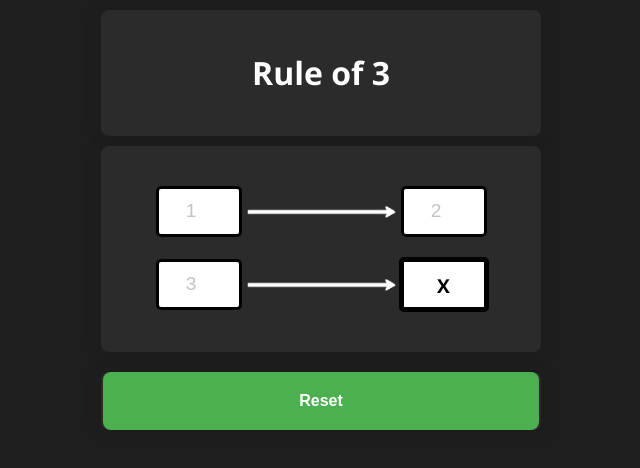
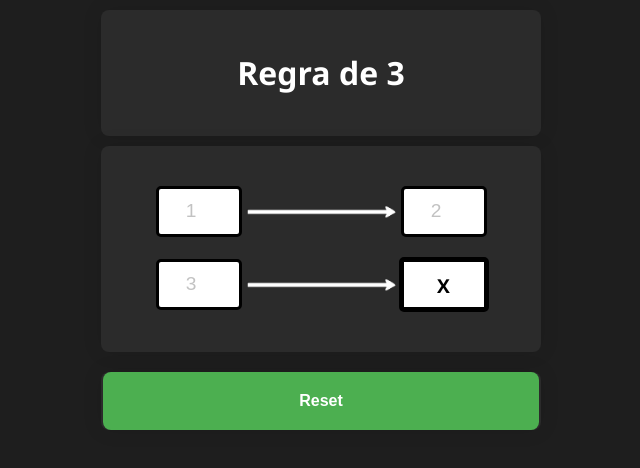
Before and after one commit to georgeweiss/regrade3, a plain HTML site: page index.html in a window 1280 px wide. Shown: the whole page, without its empty margins (319-959 px from the left). Drawn offline with Linux system fonts and the light colour scheme.

Commit message:
Update index.html

```diff
--- a/index.html
+++ b/index.html
@@ -9,7 +9,7 @@
 </head>
 <body>
   <div class="title">
-    <h1>Rule of 3</h1>
+    <h1>Regra de 3</h1>
   </div>
 
   <div class="data">
```
